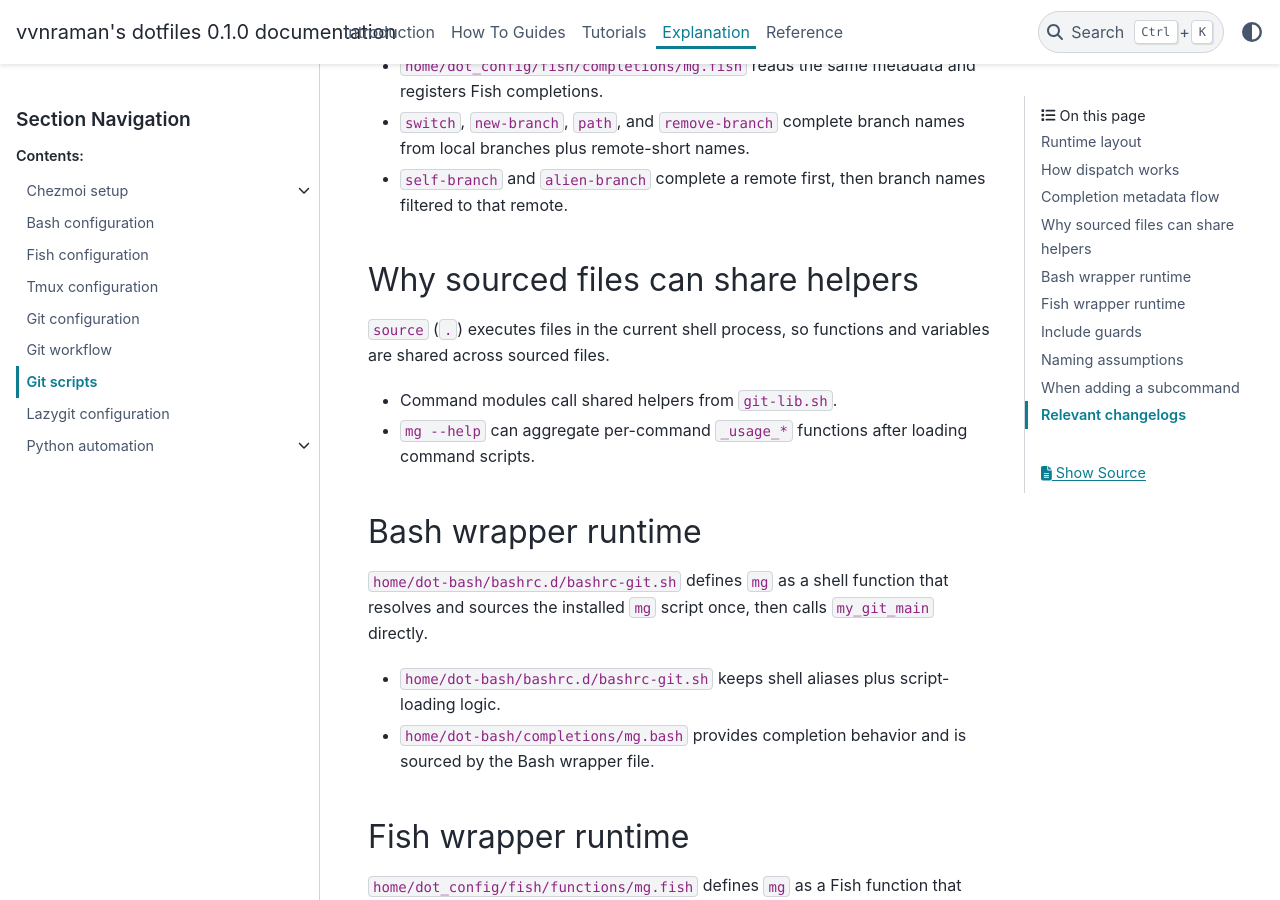
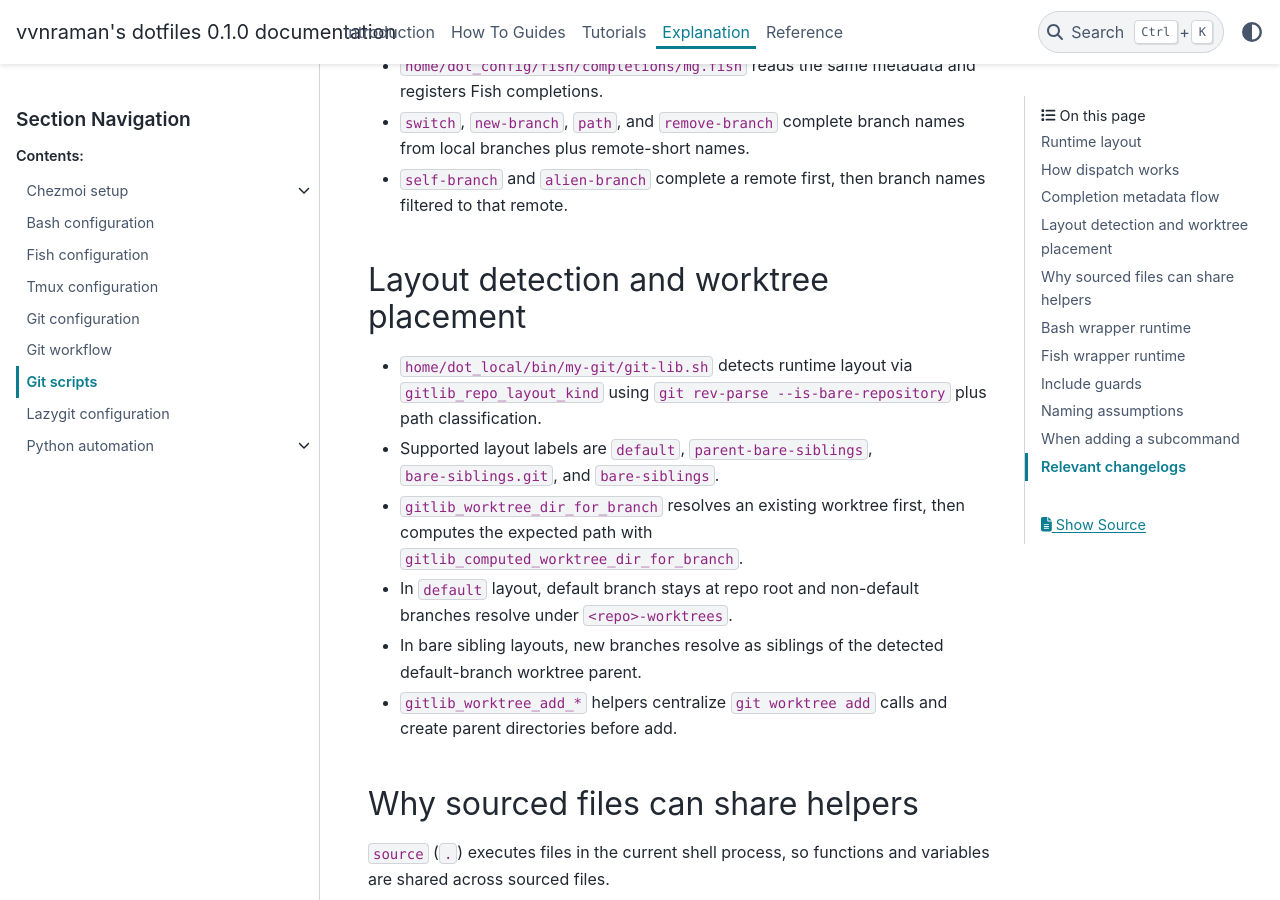
Before and after one commit to vvnraman/dotfiles, a Sphinx documentation site: the page built from docs/explanation/git-scripts.rst, in a window 1280 px wide and 900 px high, scrolled down 1264 px. Built offline with Sphinx 7.4.7 and the PyData theme 0.15.4, drawn with Linux system fonts in a browser that asks for light colours; some of the changed text lies outside the part shown.

Commit message:
mg enhancements
Make mg work for regular layouts as well as bare clones with child
worktrees.

See
docs/reference/project/changelog/2026-03-mar-add-mg-layout-aware-worktrees.rst
for details.

```diff
--- a/docs/explanation/git-scripts.rst
+++ b/docs/explanation/git-scripts.rst
@@ -36,6 +36,16 @@ Completion metadata flow
 - ``home/dot_config/fish/completions/mg.fish`` reads the same metadata and registers Fish completions.
 - ``switch``, ``new-branch``, ``path``, and ``remove-branch`` complete branch names from local branches plus remote-short names.
 - ``self-branch`` and ``alien-branch`` complete a remote first, then branch names filtered to that remote.
+
+Layout detection and worktree placement
+---------------------------------------
+
+- ``home/dot_local/bin/my-git/git-lib.sh`` detects runtime layout via ``gitlib_repo_layout_kind`` using ``git rev-parse --is-bare-repository`` plus path classification.
+- Supported layout labels are ``default``, ``parent-bare-siblings``, ``bare-siblings.git``, and ``bare-siblings``.
+- ``gitlib_worktree_dir_for_branch`` resolves an existing worktree first, then computes the expected path with ``gitlib_computed_worktree_dir_for_branch``.
+- In ``default`` layout, default branch stays at repo root and non-default branches resolve under ``<repo>-worktrees``.
+- In bare sibling layouts, new branches resolve as siblings of the detected default-branch worktree parent.
+- ``gitlib_worktree_add_*`` helpers centralize ``git worktree add`` calls and create parent directories before add.
 
 Why sourced files can share helpers
 -----------------------------------
@@ -101,5 +111,6 @@ When adding a subcommand
 Relevant changelogs
 -------------------
 
+- :ref:`2026-03-mar - add mg layout aware worktrees <changelog-2026-03-mar-add-mg-layout-aware-worktrees>`
 - :ref:`2026-03-mar - document mg completions and help <changelog-2026-03-mar-document-mg-completions-and-help>`
 - :ref:`2026-03-mar - expand mg workflow commands <changelog-2026-03-mar-expand-mg-workflow-commands>`
--- a/docs/explanation/git-workflow.rst
+++ b/docs/explanation/git-workflow.rst
@@ -15,6 +15,8 @@ Overview
 
 - ``VVN_DOTFILES_GITHUB_HOST`` sets default host for ``mg clone`` org/repo form.
 - If unset, default host is ``github``.
+- ``mg`` detects repository layout automatically: ``default``, ``parent-bare-siblings``, ``bare-siblings.git``, and ``bare-siblings``.
+- ``mg info`` prints ``Layout``, ``Parent``, ``Default worktree``, and ``New sample worktree`` so worktree placement is explicit before branch creation.
 - ``switch``, ``new-branch``, ``path``, and ``remove-branch`` complete branch names from local branches plus remote-short names.
 - ``self-branch`` and ``alien-branch`` complete the second argument from branches that exist on the selected remote.
 
@@ -76,6 +78,7 @@ Implementation details
 Relevant changelogs
 -------------------
 
+- :ref:`2026-03-mar - add mg layout aware worktrees <changelog-2026-03-mar-add-mg-layout-aware-worktrees>`
 - :ref:`2026-03-mar - document mg completions and help <changelog-2026-03-mar-document-mg-completions-and-help>`
 - :ref:`2026-03-mar - expand mg workflow commands <changelog-2026-03-mar-expand-mg-workflow-commands>`
 - :ref:`2026-03-mar - consolidate mg git workflow wrappers <changelog-2026-03-mar-consolidate-mg-git-workflow-wrappers>`
--- a/docs/generated/bash-layout.txt
+++ b/docs/generated/bash-layout.txt
@@ -24,6 +24,9 @@ dot-bash
 │   └── symlink_bashrc-user-config.sh.tmpl
 ├── profile
 └── tests
-    ├── git-shell.bats
+    ├── git-shell-bare-siblings.bats
+    ├── git-shell-common.bash
+    ├── git-shell-default-layout.bats
+    ├── git-shell-parent-bare-siblings.bats
     ├── run-bats-bash.sh
     └── run-bats-fish.sh
--- a/docs/reference/project/changelog.rst
+++ b/docs/reference/project/changelog.rst
@@ -5,6 +5,7 @@ Changelog
 2026
 ====
 
+- :ref:`2026-03-mar - add mg layout aware worktrees <changelog-2026-03-mar-add-mg-layout-aware-worktrees>`
 - :ref:`2026-03-mar - document mg completions and help <changelog-2026-03-mar-document-mg-completions-and-help>`
 - :ref:`2026-03-mar - expand mg workflow commands <changelog-2026-03-mar-expand-mg-workflow-commands>`
 - :ref:`2026-03-mar - consolidate mg git workflow wrappers <changelog-2026-03-mar-consolidate-mg-git-workflow-wrappers>`
@@ -32,6 +33,7 @@ Changelog
 .. toctree::
    :hidden:
 
+   changelog/2026-03-mar-add-mg-layout-aware-worktrees
    changelog/2026-03-mar-document-mg-completions-and-help
    changelog/2026-03-mar-expand-mg-workflow-commands
    changelog/2026-03-mar-consolidate-mg-git-workflow-wrappers
```
Also changed, not shown: docs/reference/project/changelog/2026-03-mar-add-mg-layout-aware-worktrees.rst (added, +25 -0 lines), 10 other files.
